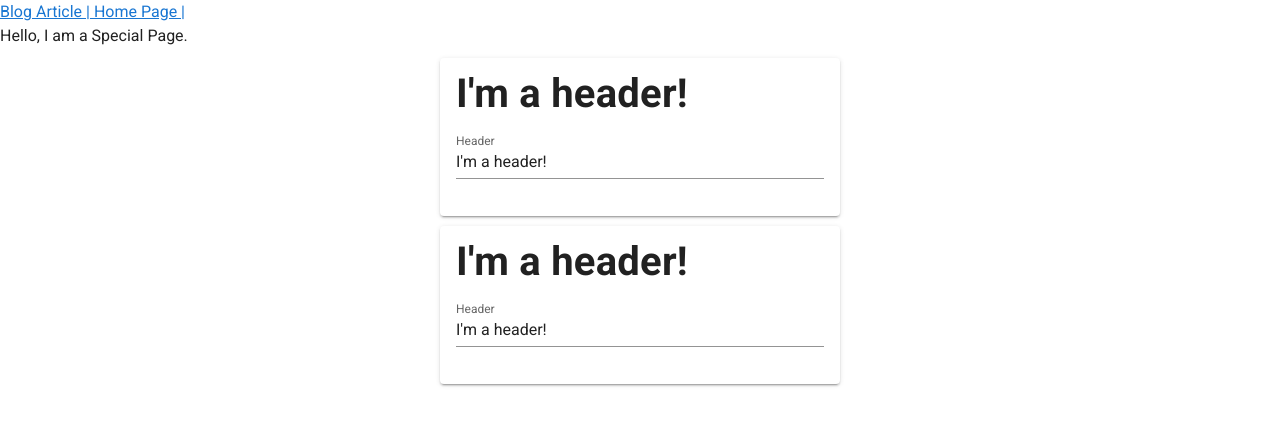
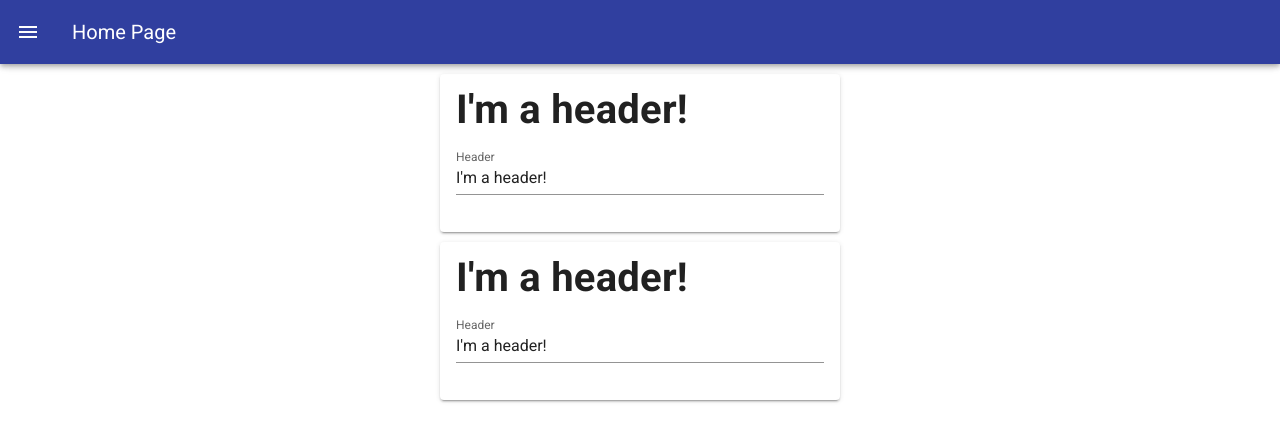
Before and after one commit to AMFTech512/hotplate-cms, a Vue app: page /spec/0 in a window 1280 px wide. Shown: the top 442 px of the page. Built offline with nearby package versions, Linux system fonts and the light colour scheme.

Commit message:
forgot to include files in last commit; same comments as last

```diff
--- a/src/App.vue
+++ b/src/App.vue
@@ -1,10 +1,41 @@
 <template>
   <v-app id="app">
-    <div id="nav">
-      <router-link v-for="(page, index) in RegularPages" :key="page.name" :to="`/reg/${index}`">{{ ` ${page.name} |` }}</router-link>
-      <router-link v-for="(page, index) in SpecialPages" :key="page.name" :to="`/spec/${index}`">{{ ` ${page.name} |` }}</router-link>
-    </div>
-    <router-view/>
+
+    <v-navigation-drawer
+      v-model="drawer"
+      app
+    >
+      <v-list dense>
+
+        <v-list-item link v-for="(page, index) in RegularPages" :key="page.name" @click="navigate(`/reg/${index}`, page.name)">
+          <!-- <v-list-item-action>
+            <v-icon>mdi-home</v-icon>
+          </v-list-item-action> -->
+          <v-list-item-content>
+            <v-list-item-title>{{ page.name }}</v-list-item-title>
+          </v-list-item-content>
+        </v-list-item>
+
+        <v-list-item link v-for="(page, index) in SpecialPages" :key="page.name" @click="navigate(`/spec/${index}`, page.name)">
+          <!-- <v-list-item-action>
+            <v-icon>mdi-contact-mail</v-icon>
+          </v-list-item-action> -->
+          <v-list-item-content>
+            <v-list-item-title>{{ page.name }}</v-list-item-title>
+          </v-list-item-content>
+        </v-list-item>
+      </v-list>
+    </v-navigation-drawer>
+
+    <v-app-bar app color="indigo darken-2" dark>
+      <v-app-bar-nav-icon @click.stop="drawer = !drawer"></v-app-bar-nav-icon>
+      <v-toolbar-title>{{ pageTitle }}</v-toolbar-title>
+    </v-app-bar>
+
+    <v-content>
+      <router-view/>
+    </v-content>
+
   </v-app>
 </template>
 
@@ -15,8 +46,19 @@ export default {
   data() {
     return {
       RegularPages,
-      SpecialPages
+      SpecialPages,
+      drawer: false
     };
+  },
+  methods: {
+    navigate(path, pageTitle) {
+      this.$router.push(path);
+    }
+  },
+  computed: {
+    pageTitle() {
+      return this.$store.state.pageTitle;
+    }
   }
 };
 </script>
--- a/src/components/HelloWorld.vue
+++ b/src/components/user/HelloWorld.vue
@@ -3,7 +3,7 @@
     <v-row class="text-center">
       <v-col cols="12">
         <v-img
-          :src="require('../assets/logo.svg')"
+          src="https://upload.wikimedia.org/wikipedia/commons/thumb/3/3a/Cat03.jpg/1200px-Cat03.jpg"
           class="my-3"
           contain
           height="200"
--- a/src/pages/SpecialPage.vue
+++ b/src/pages/SpecialPage.vue
@@ -1,10 +1,9 @@
 <template>
   <div class="sp-page">
-      Hello, I am a Special Page.
       <component
-        v-for="component in SpecialPages[0].components"
+        v-for="component in Page.components"
         :key="component.index"
-        :is="component.name" />
+        :is="component" />
   </div>
 </template>
 
@@ -12,12 +11,19 @@
 import { SpecialPages } from '@/pages/index.js'
 
 export default {
-  components: {
-    ...SpecialPages[0].components
+  data() {
+    return {
+      SpecialPages
+    }
   },
-  data: () => ({
-    SpecialPages
-  })
+  computed: {
+    Page() {
+      return SpecialPages[this.$route.params.index]
+    }
+  },
+  updated() {
+    this.$store.commit('setPageTitle', this.Page.name);
+  }
 }
 </script>
 
--- a/src/pages/index.js
+++ b/src/pages/index.js
@@ -3,8 +3,15 @@ export const SpecialPages = [
         name: 'Home Page',
         dbPath: '/home',
         components: {
-            ArticleTitle: () => import('@/components/Header.vue'),
-            author: () => import('@/components/Header.vue')
+            ArticleTitle: () => import(/* webpackChunkName: "header" */ '@/components/user/Header.vue'),
+            author: () => import(/* webpackChunkName: "header" */ '@/components/user/Header.vue')
+        }
+    },
+    {
+        name: 'Hello world',
+        dbPath: '/home',
+        components: {
+            comp: () => import(/* webpackChunkName: "Helloworld" */ '@/components/user/HelloWorld.vue')
         }
     }
 ];
--- a/src/store/index.js
+++ b/src/store/index.js
@@ -5,8 +5,12 @@ Vue.use(Vuex)
 
 export default new Vuex.Store({
   state: {
+    pageTitle: 'HotplateCMS'
   },
   mutations: {
+    setPageTitle(state, payload) {
+      state.pageTitle = payload;
+    }
   },
   actions: {
   },
```
Also changed, not shown: src/components/user/Header.vue (renamed from src/components/Header.vue).
